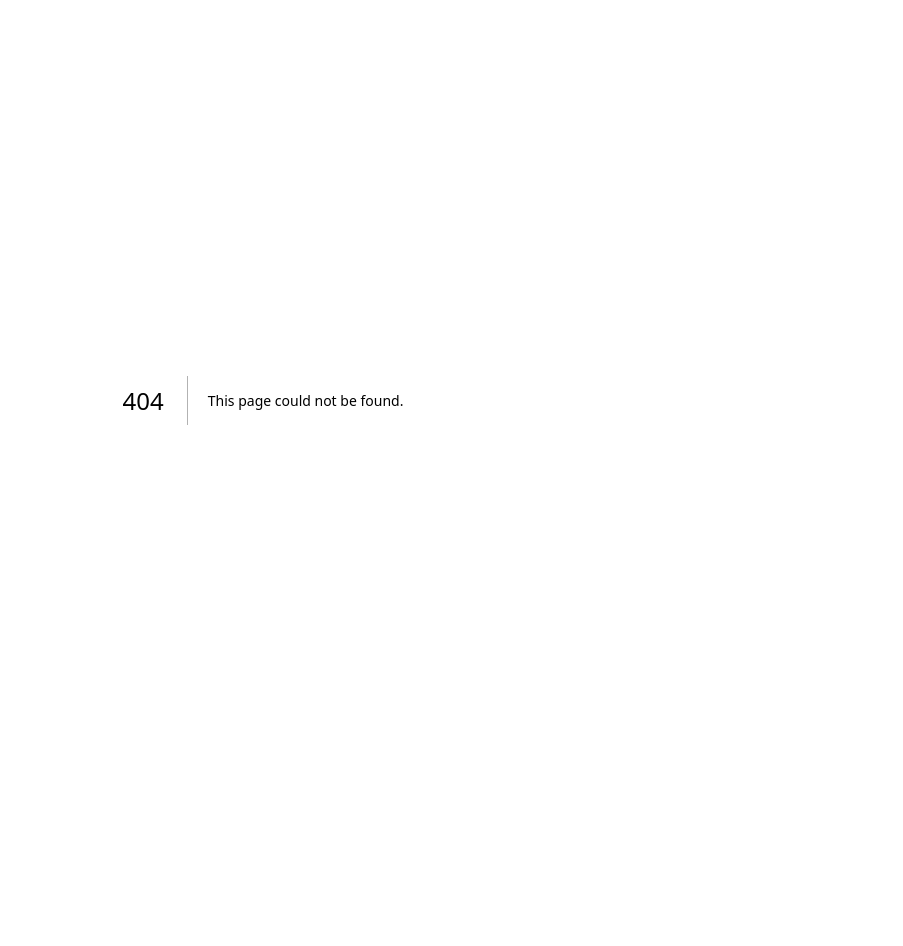
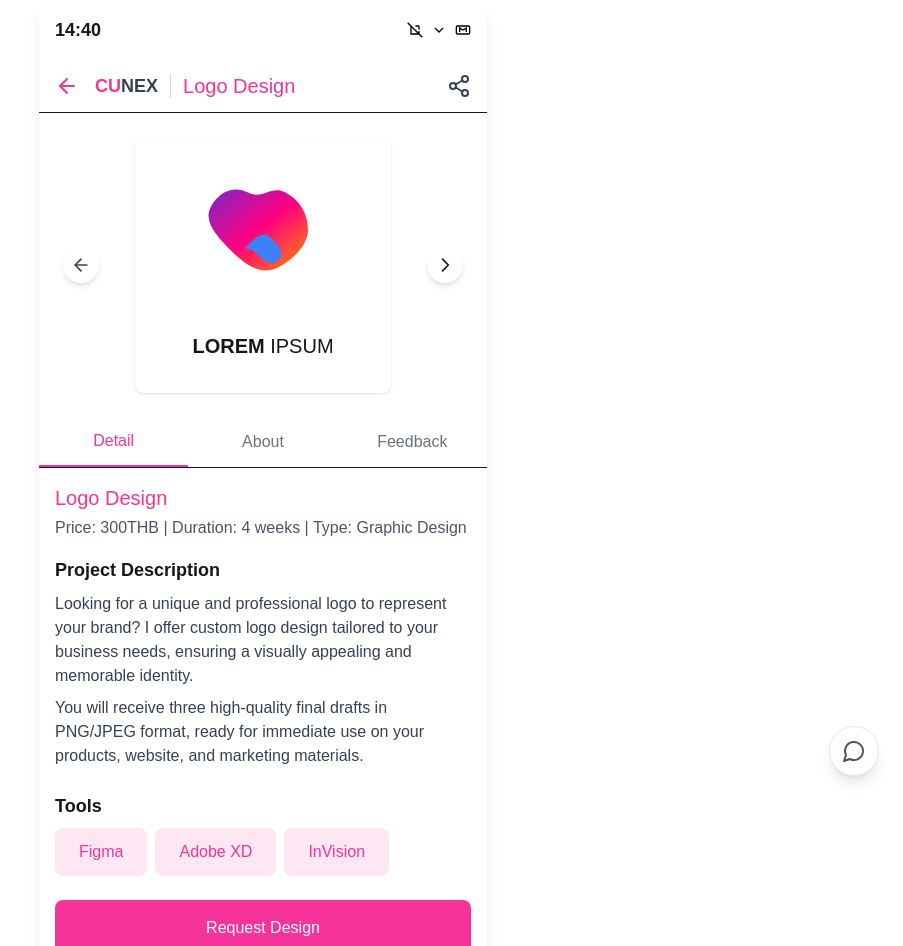
Before and after one commit to bookydooky/cunex_hackathon, a Next.js app in the folder my-cunex-app/: page /workdetail in a window 1280 px wide. Before the commit this address had no page. Shown: the top 946 px of the page, without its empty margins (377-1280 px from the left). Before the commit the page ends 800 px from the top, so only its background shows below. Built offline with nearby package versions, Linux system fonts and the light colour scheme.

Commit message:
add work detail page

```diff
--- /dev/null
+++ b/my-cunex-app/src/app/workdetail/page.tsx
@@ -0,0 +1,142 @@
+import React from 'react';
+import { ArrowLeft, Share2, MessageCircle } from 'lucide-react';
+
+const WorkDetailPreview = () => {
+  return (
+    <div className="flex flex-col h-full bg-white max-w-md mx-auto shadow-lg">
+      {/* Header with time and status icons */}
+      <div className="p-4 flex justify-between items-center">
+        <div className="text-lg font-bold">14:40</div>
+        <div className="flex space-x-2 items-center">
+          <div className="h-4 w-4 text-black">
+            <svg viewBox="0 0 24 24" fill="none" xmlns="http://www.w3.org/2000/svg" stroke="currentColor" strokeWidth="2">
+              <path d="M1 1L23 23M18 11.4V6M18 6H12.6M6 6v12h12v-4.6" />
+            </svg>
+          </div>
+          <div className="h-4 w-4 text-black">
+            <svg viewBox="0 0 24 24" fill="none" xmlns="http://www.w3.org/2000/svg" stroke="currentColor" strokeWidth="2">
+              <path d="M6 9l6 6 6-6" />
+            </svg>
+          </div>
+          <div className="h-4 w-4 text-black">
+            <svg viewBox="0 0 24 24" fill="none" xmlns="http://www.w3.org/2000/svg">
+              <rect x="2" y="6" width="20" height="12" rx="2" fill="none" stroke="currentColor" strokeWidth="2" />
+              <path d="M7 15V9L12 12L17 9V15" fill="none" stroke="currentColor" strokeWidth="2" />
+            </svg>
+          </div>
+        </div>
+      </div>
+
+      {/* App Header */}
+      <div className="px-4 py-3 flex items-center justify-between border-b">
+        <div className="flex items-center">
+          <ArrowLeft className="mr-4 text-pink-500" />
+          <div className="flex items-center">
+            <div className="font-bold text-lg">
+              <span className="text-pink-500">CU</span>
+              <span className="text-gray-700">NEX</span>
+            </div>
+            <div className="h-6 border-l border-gray-300 mx-3"></div>
+            <div className="text-pink-500 text-xl font-medium">Logo Design</div>
+          </div>
+        </div>
+        <Share2 className="text-gray-700" />
+      </div>
+
+      {/* Logo Image Carousel */}
+      <div className="relative py-6">
+        <div className="flex justify-center items-center">
+          <button className="absolute left-6 top-1/2 transform -translate-y-1/2 bg-white rounded-full p-2 shadow-md z-10">
+            <ArrowLeft size={20} className="text-gray-700" />
+          </button>
+
+          <div className="w-64 h-64 relative mx-auto">
+            <div className="absolute inset-0 flex justify-center items-center bg-white shadow-sm rounded-lg">
+              <div className="text-center p-4">
+                <div className="flex justify-center mb-3">
+                  <svg viewBox="0 0 200 200" width="150" height="150" xmlns="http://www.w3.org/2000/svg">
+                    <defs>
+                      <linearGradient id="featherGradient" x1="0%" y1="0%" x2="100%" y2="100%">
+                        <stop offset="0%" stopColor="#7928CA" />
+                        <stop offset="50%" stopColor="#FF0080" />
+                        <stop offset="100%" stopColor="#FF8C00" />
+                      </linearGradient>
+                    </defs>
+                    <path d="M130,30 C150,40 160,60 160,80 C160,100 140,120 120,130 C100,140 80,130 60,110 C40,90 20,70 30,50 C40,30 60,20 80,30 C100,40 110,20 130,30 Z" fill="url(#featherGradient)" />
+                    <path d="M80,100 C90,90 100,80 110,90 C120,100 130,110 120,120 C110,130 100,120 90,110 C80,100 70,110 80,100 Z" fill="#3B82F6" />
+                  </svg>
+                </div>
+                <div className="font-bold uppercase text-xl">LOREM <span className="font-normal">IPSUM</span></div>
+              </div>
+            </div>
+          </div>
+
+          <button className="absolute right-6 top-1/2 transform -translate-y-1/2 bg-white rounded-full p-2 shadow-md z-10">
+            <svg width="20" height="20" viewBox="0 0 24 24" fill="none" xmlns="http://www.w3.org/2000/svg">
+              <path d="M9 5l7 7-7 7" stroke="currentColor" strokeWidth="2" strokeLinecap="round" strokeLinejoin="round" />
+            </svg>
+          </button>
+        </div>
+      </div>
+
+      {/* Tab Navigation */}
+      <div className="flex border-b">
+        <button className="flex-1 text-center py-3 text-pink-500 border-b-2 border-pink-500 font-medium">
+          Detail
+        </button>
+        <button className="flex-1 text-center py-3 text-gray-500">
+          About
+        </button>
+        <button className="flex-1 text-center py-3 text-gray-500">
+          Feedback
+        </button>
+      </div>
+
+      {/* Work Detail Content */}
+      <div className="flex-1 overflow-auto p-4">
+        <div className="mb-4">
+          <h2 className="text-xl text-pink-500 font-medium mb-1">Logo Design</h2>
+          <p className="text-gray-600">
+            Price: 300THB | Duration: 4 weeks | Type: Graphic Design
+          </p>
+        </div>
+
+        <div className="mb-6">
+          <h3 className="text-lg font-bold mb-2">Project Description</h3>
+          <p className="text-gray-700">
+            Looking for a unique and professional logo to represent your brand? I offer custom logo design tailored to your business needs, ensuring a visually appealing and memorable identity.
+          </p>
+          <p className="text-gray-700 mt-2">
+            You will receive three high-quality final drafts in PNG/JPEG format, ready for immediate use on your products, website, and marketing materials.
+          </p>
+        </div>
+
+        <div className="mb-6">
+          <h3 className="text-lg font-bold mb-2">Tools</h3>
+          <div className="flex flex-wrap gap-2">
+            <div className="bg-pink-100 text-pink-500 px-6 py-3 rounded-lg">
+              Figma
+            </div>
+            <div className="bg-pink-100 text-pink-500 px-6 py-3 rounded-lg">
+              Adobe XD
+            </div>
+            <div className="bg-pink-100 text-pink-500 px-6 py-3 rounded-lg">
+              InVision
+            </div>
+          </div>
+        </div>
+
+        <button className="w-full bg-pink-500 text-white py-4 rounded-lg font-medium mb-4">
+          Request Design
+        </button>
+
+        {/* Chat Button */}
+        <div className="fixed bottom-6 right-6 bg-white rounded-full p-3 shadow-lg border border-gray-200">
+          <MessageCircle size={24} className="text-gray-600" />
+        </div>
+      </div>
+    </div>
+  );
+};
+
+export default WorkDetailPreview;
```
